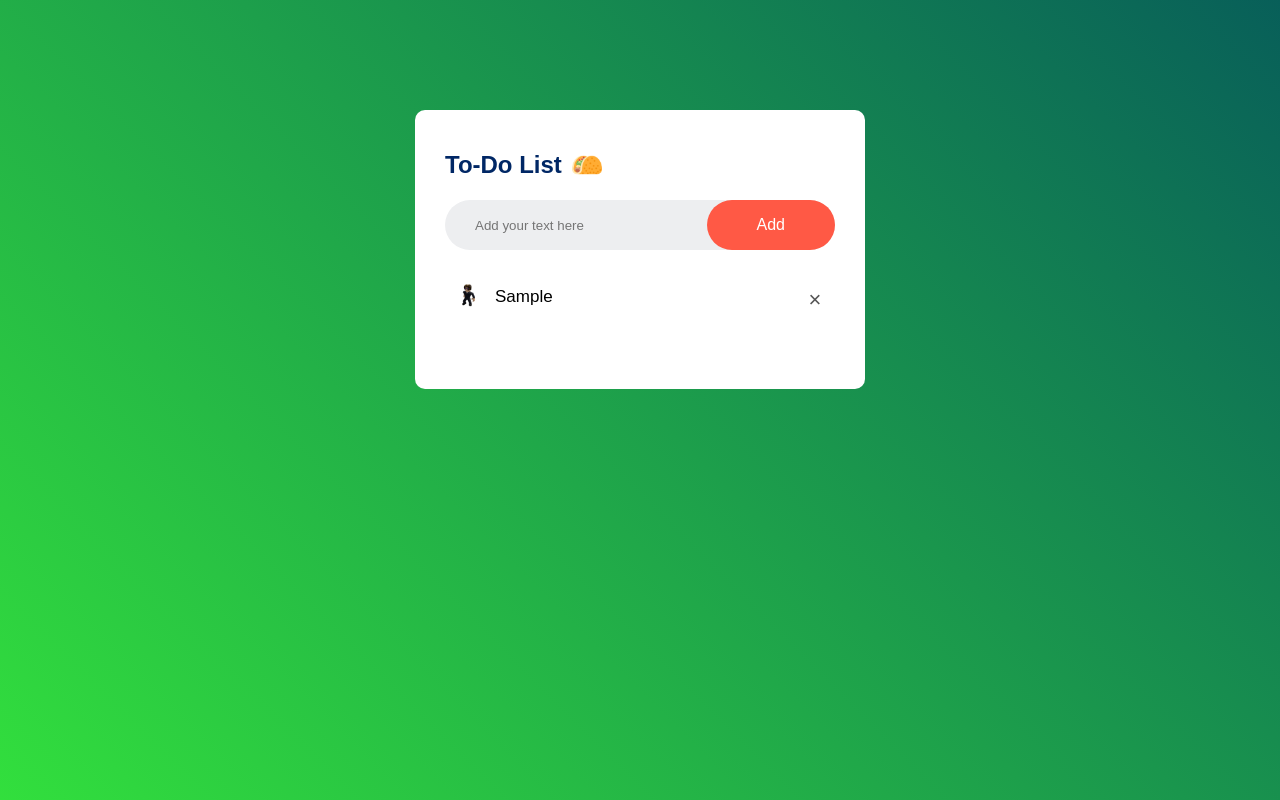
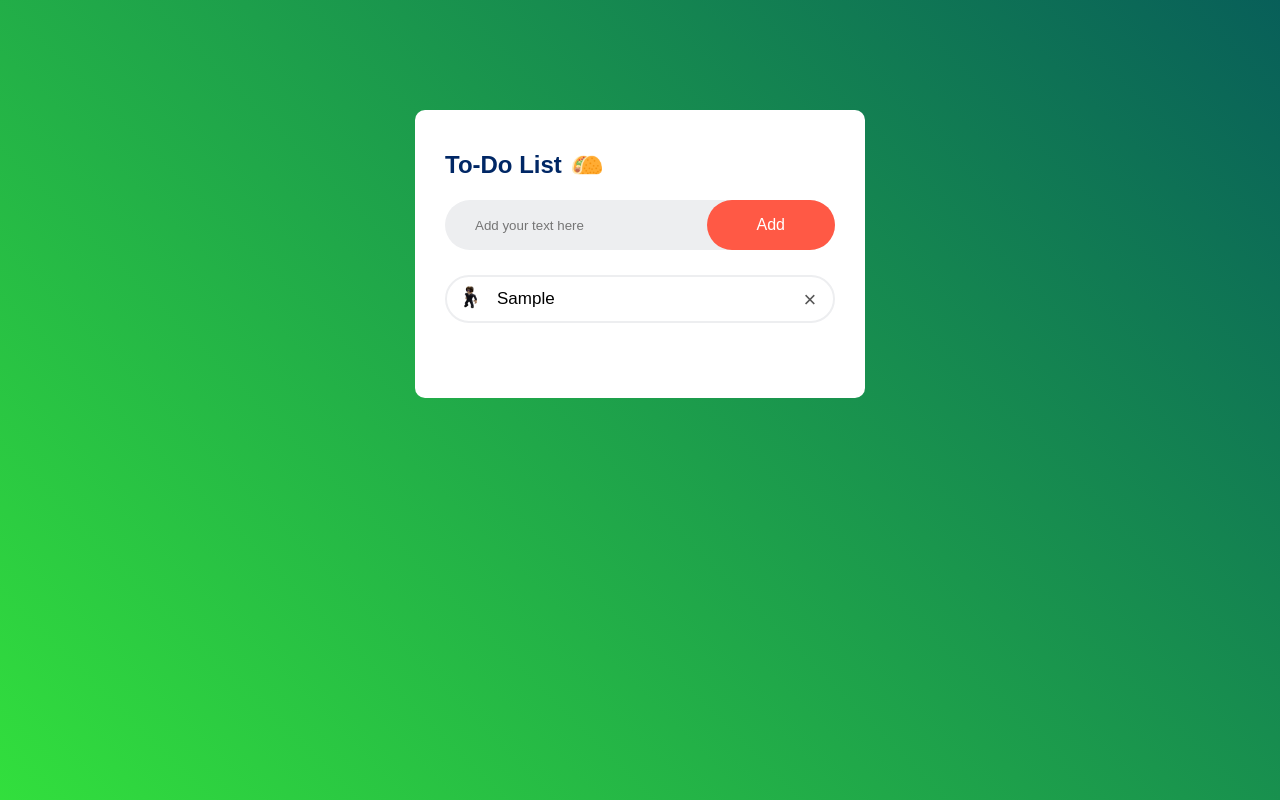
Before and after one commit to Mxke-N/FirstToDoApp, a plain HTML site: page index.html in a window 1280 px wide. Both pictures are taken after typing "Sample" into the empty fields and a click on the button "Add". Drawn offline with Linux system fonts and the light colour scheme.

Commit message:
Edited visuals

```diff
--- a/css/style.css
+++ b/css/style.css
@@ -67,9 +67,12 @@ ul li {
     list-style: none;
     font-size: 17px;
     padding: 12px 8px 12px 50px;
+    margin-bottom: 5px;
     user-select: none;
     cursor: pointer;
     position: relative;
+    border: 2px solid #edeef0;
+    border-radius: 25px;
 }
 
 ul li::before{
@@ -96,17 +99,22 @@ ul li.checked::before {
 
 ul li span {
     position: absolute;
-    right: 0;
-    top: 5px;
+    right: 3px;
+    top: 2px;
     width: 40px;
     height: 40px;
     font-size: 22px;
     color: #555;
-    line-height: 40px;
+    line-height: 42px;
     text-align: center;
     border-radius: 50%;
 }
 
 ul li span:hover {
-    background: #edeef0;
+    background: #ff5945;
+    color: white;
 }
+
+ul li:hover {
+    border: 2px solid #a5bef1;
+}
--- a/index.html
+++ b/index.html
@@ -22,9 +22,9 @@
                 <button id="add-button" onclick="addTask()">Add</button>
             </div>
             <ul id="list-container">
-                <!-- <li class="checked">Task 1</li>
+                <li class="checked">Task 1</li>
                 <li>Task 2</li>
-                <li>Task 3</li> -->
+                <li>Task 3</li>
             </ul>
         </div>
     </div>
```
